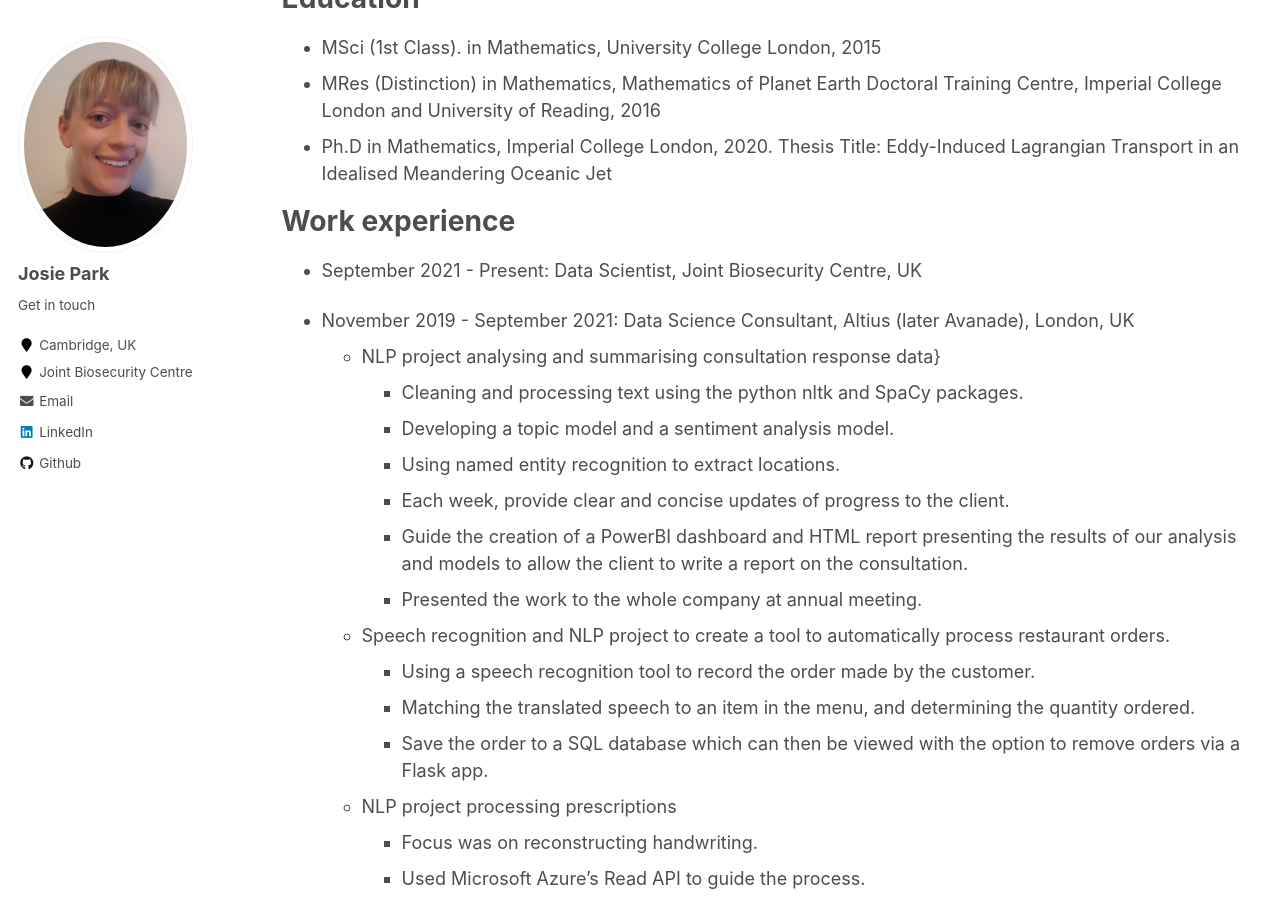
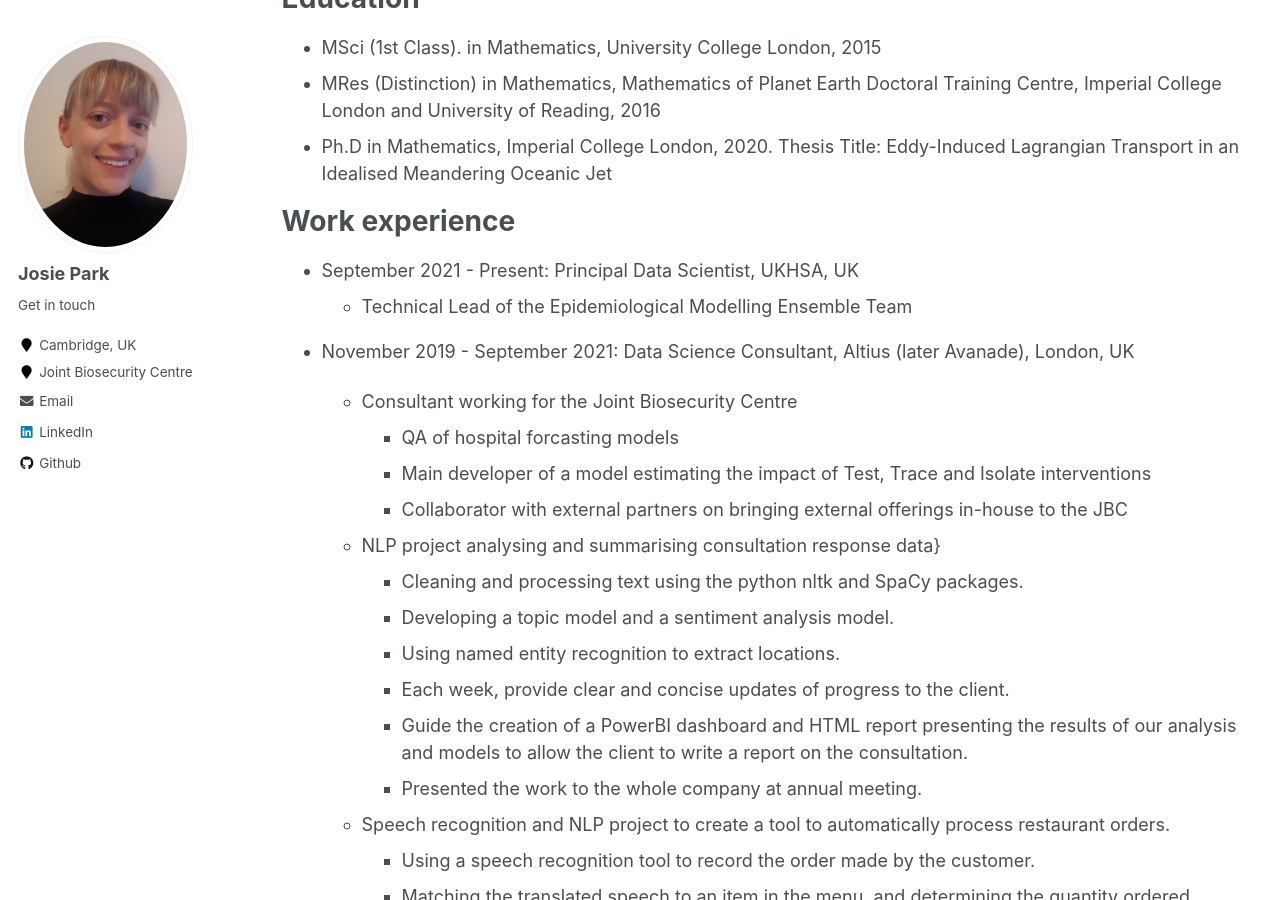
Before and after one commit to JosiePark/JosiePark.github.io, a Jekyll site: the page built from _pages/cv.md, in a window 1280 px wide and 900 px high, scrolled down 523 px. Built offline with Jekyll 4.4.1, drawn with Linux system fonts in a browser that asks for light colours.

Commit message:
added link to TTI model and updated CV

```diff
--- a/_pages/cv.md
+++ b/_pages/cv.md
@@ -23,9 +23,15 @@ Education
 Work experience
 ======
 
-* September 2021 - Present: Data Scientist, Joint Biosecurity Centre, UK
+* September 2021 - Present: Principal Data Scientist, UKHSA, UK
+  * Technical Lead of the Epidemiological Modelling Ensemble Team
 
 * November 2019 - September 2021: Data Science Consultant, Altius (later Avanade), London, UK
+
+  * Consultant working for the Joint Biosecurity Centre
+    * QA of hospital forcasting models
+    * Main developer of a model estimating the impact of Test, Trace and Isolate interventions
+    * Collaborator with external partners on bringing external offerings in-house to the JBC
   * NLP project analysing and summarising consultation response data}
     * Cleaning and processing text using the python nltk and SpaCy packages.
     * Developing a topic model and a sentiment analysis model.
```
Also changed, not shown: _pages/interests.md (+2 -9 lines), _pages/portfolio.md (+7 -0 lines).
